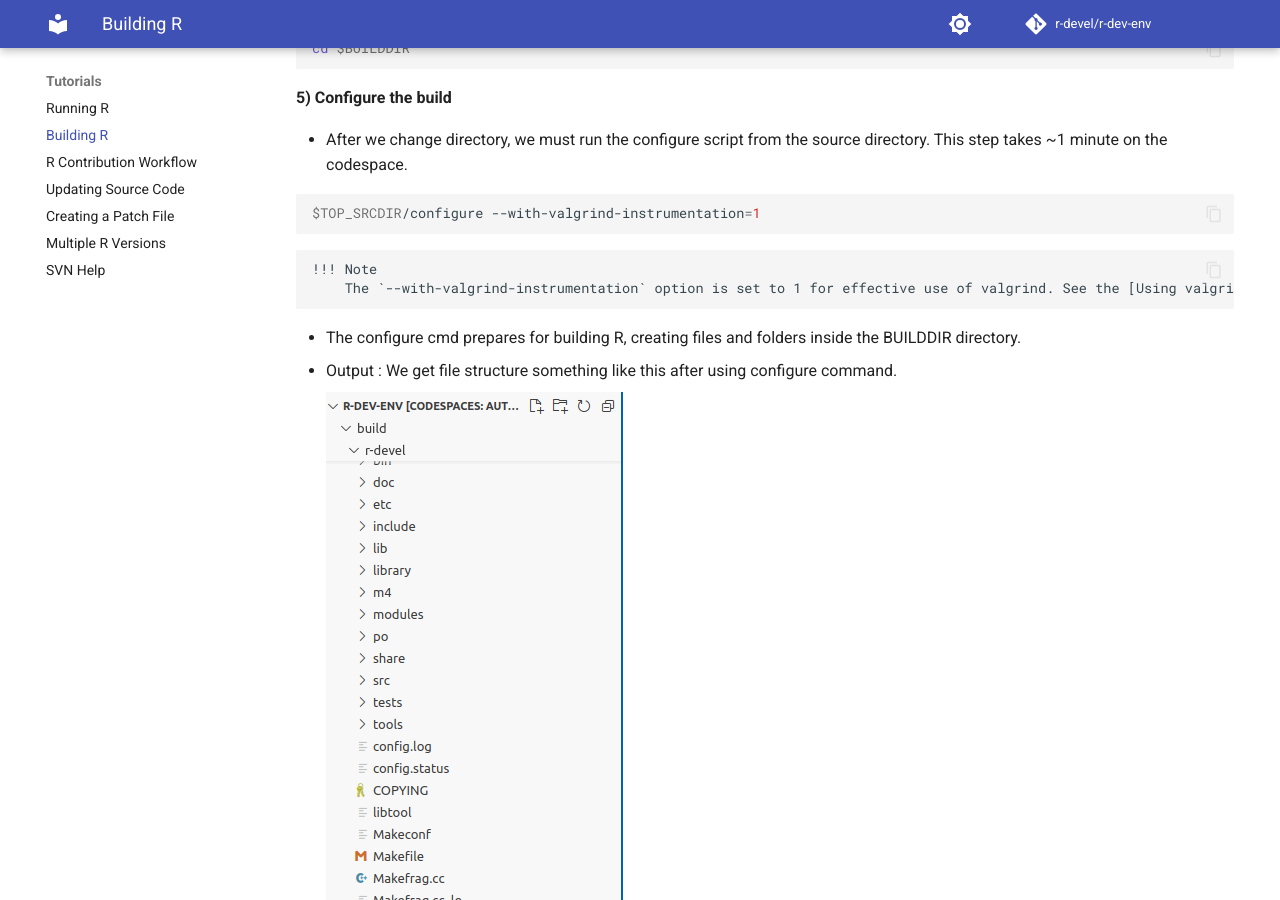
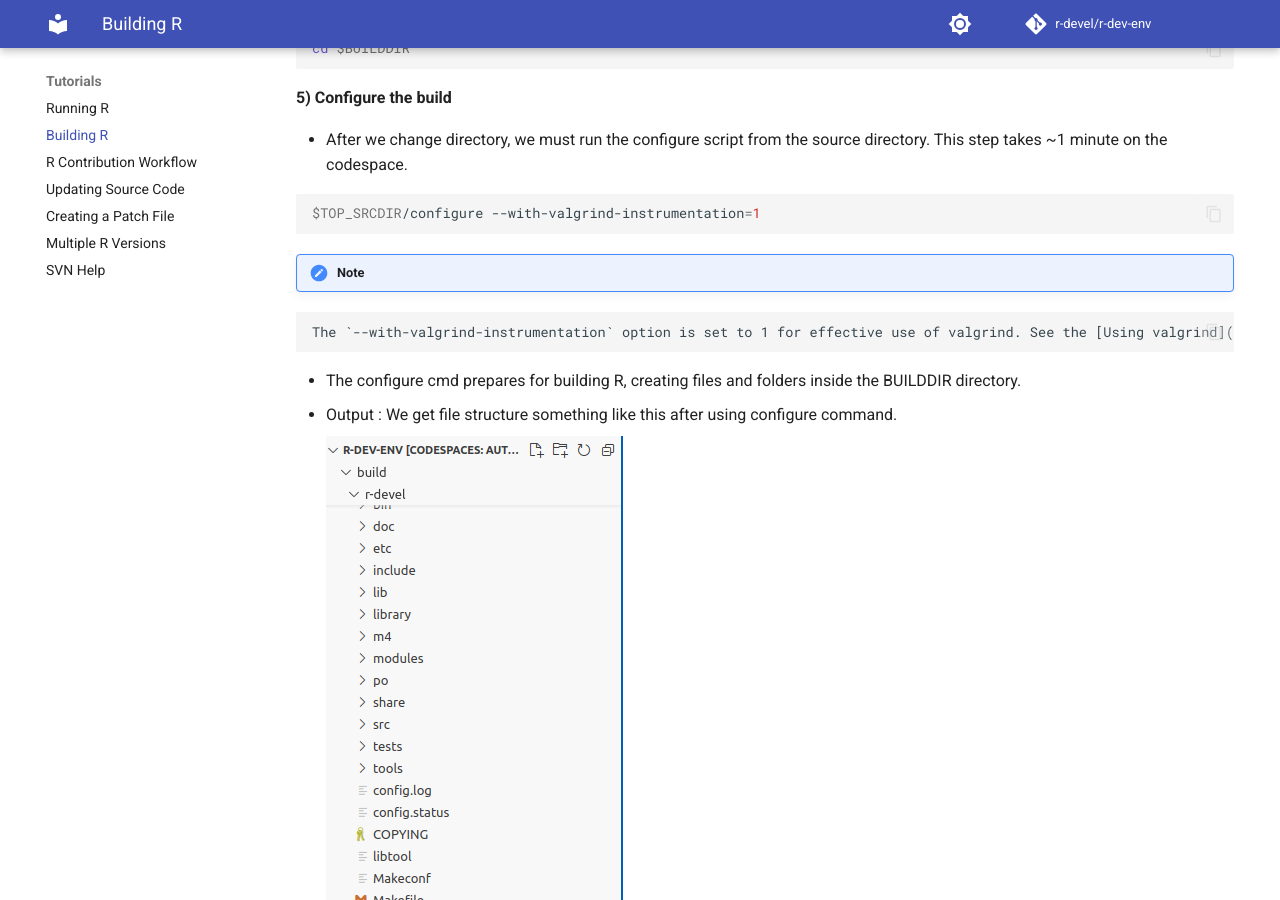
Before and after one commit to r-devel/r-dev-env, an MkDocs documentation site: the page built from docs/tutorials/building_r.md, in a window 1280 px wide and 900 px high, scrolled down 2280 px. Built offline with MkDocs 1.6.1 and Material for MkDocs 9.7.7, drawn with Linux system fonts in a browser that asks for light colours; comment, search, counter and statistics services are not loaded; part of the change alters nothing that is shown.

````diff
--- a/docs/tutorials/building_r.md
+++ b/docs/tutorials/building_r.md
@@ -64,8 +64,10 @@ $TOP_SRCDIR/configure --with-valgrind-instrumentation=1
 
 ```
 
-    !!! Note
-        The `--with-valgrind-instrumentation` option is set to 1 for effective use of valgrind. See the [Using valgrind](https://cran.r-project.org/doc/manuals/R-exts.html#Using-valgrind) section of the R-admin manual for more information.
+!!! Note
+<!-- markdownlint-disable MD046 -->
+    The `--with-valgrind-instrumentation` option is set to 1 for effective use of valgrind. See the [Using valgrind](https://cran.r-project.org/doc/manuals/R-exts.html#Using-valgrind) section of the R-admin manual for more information.
+<!-- markdownlint-enable MD046 -->
 
 - The configure cmd prepares for building R, creating files and folders inside
   the BUILDDIR directory.
````
Also changed, not shown: docs/tutorials/multi_r_compilation.md (+2 -0 lines).
